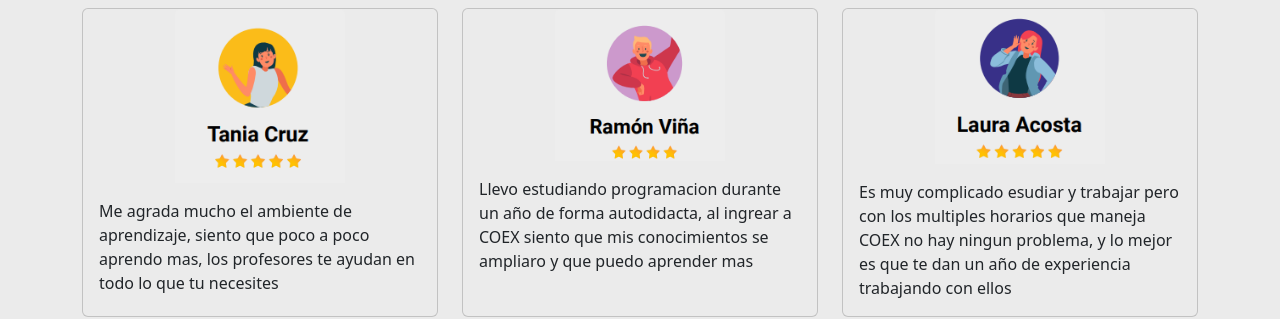
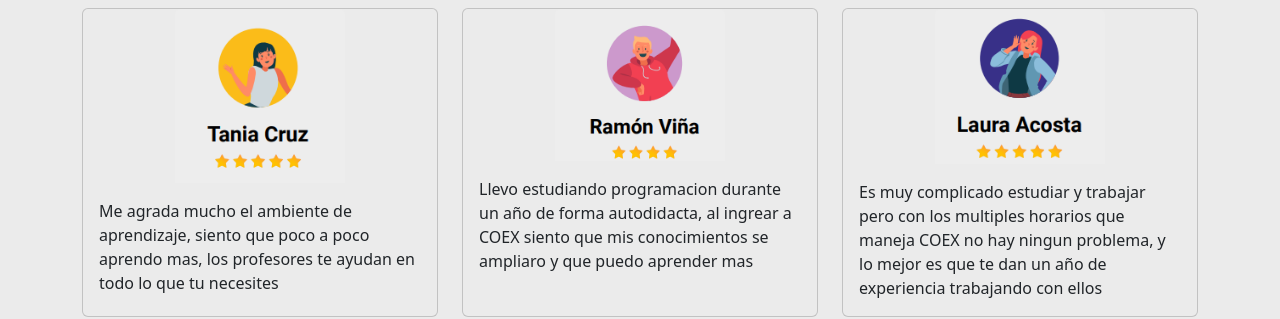
Before and after one commit to leidert11/mision-final, a plain HTML site: page index.html in a window 1280 px wide. Shown: the part 656-975 px from the top of the page. Drawn offline with nearby package versions, Linux system fonts and the light colour scheme.

Commit message:
Update index.html

```diff
--- a/index.html
+++ b/index.html
@@ -82,7 +82,7 @@
         <div class="card h-100" style="background-color: rgb(235, 235, 235);">
           <img src="./images/img3.png" style="width: 170px; margin:0 auto;" class="card-img-top" alt="...">
           <div class="card-body">
-            <p class="card-text">Es muy complicado esudiar y trabajar pero con los multiples horarios que maneja COEX no hay ningun problema,
+            <p class="card-text">Es muy complicado estudiar y trabajar pero con los multiples horarios que maneja COEX no hay ningun problema,
              y lo mejor es que te dan un año de experiencia trabajando con ellos
             </p>
           </div>
```
